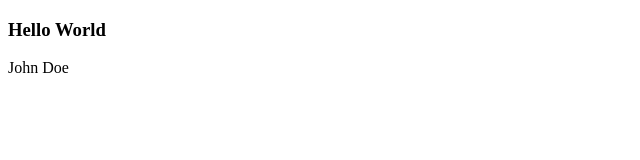
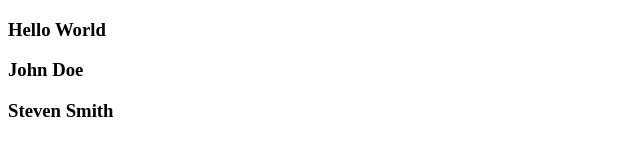
Before and after one commit to keshubro/Web-Components-Basics, a plain HTML site: page index.html in a window 1280 px wide. Shown: the whole page, without its empty margins (0-640 px from the left). Drawn offline with Linux system fonts and the light colour scheme.

Commit message:
Passing  attribute to custom element

```diff
--- a/index.html
+++ b/index.html
@@ -4,12 +4,15 @@
     <meta charset="UTF-8">
     <meta name="viewport" content="width=device-width, initial-scale=1.0">
     <title>Document</title>
+
 </head>
 <body>
     <h3>Hello World</h3>
 
     <!-- This is the custom HTML tag for our custom element. -->
-    <user-card></user-card>
+    <!-- Passing an attribute -->
+    <user-card name="John Doe"></user-card>
+    <user-card name="Steven Smith"></user-card>
 
     <script src="userCard.js"></script>
 </body>
--- a/userCard.js
+++ b/userCard.js
@@ -5,7 +5,7 @@ class UserCard extends HTMLElement
     constructor()
     {
         super(); //Calls the cosntructor of HTMLElement
-        this.innerHTML = `John Doe`;
+        this.innerHTML = `<h3>${this.getAttribute('name')}</h3>`;
     }
 }
 
```
